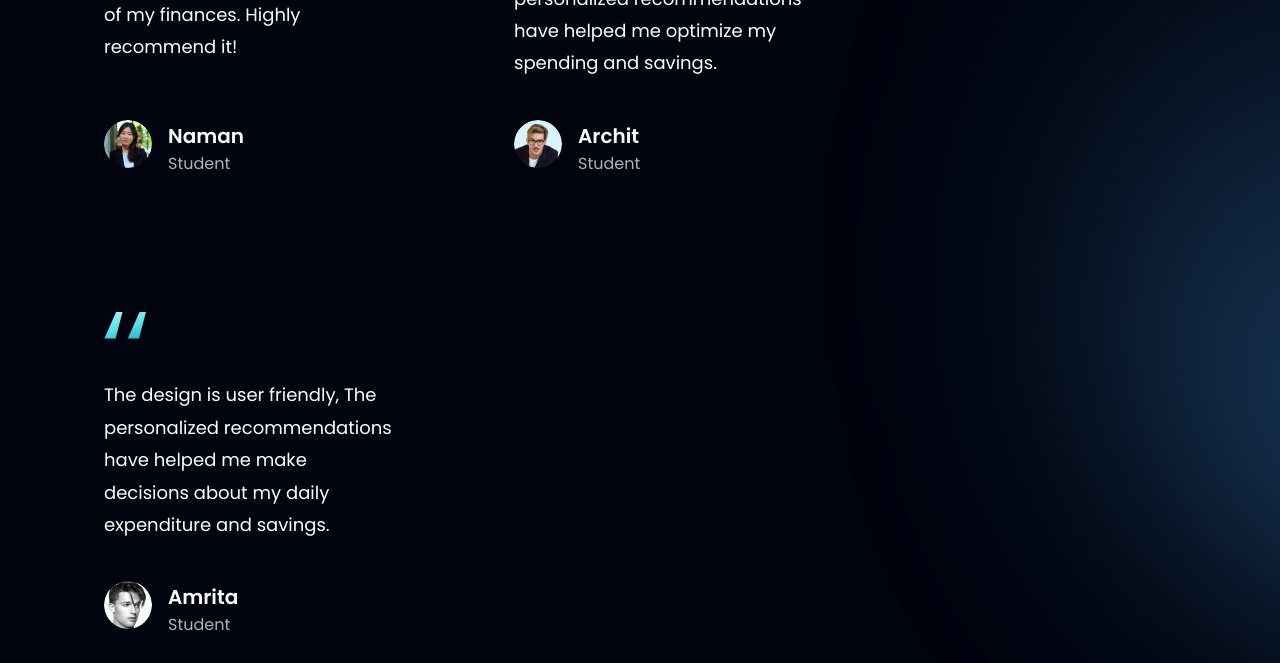
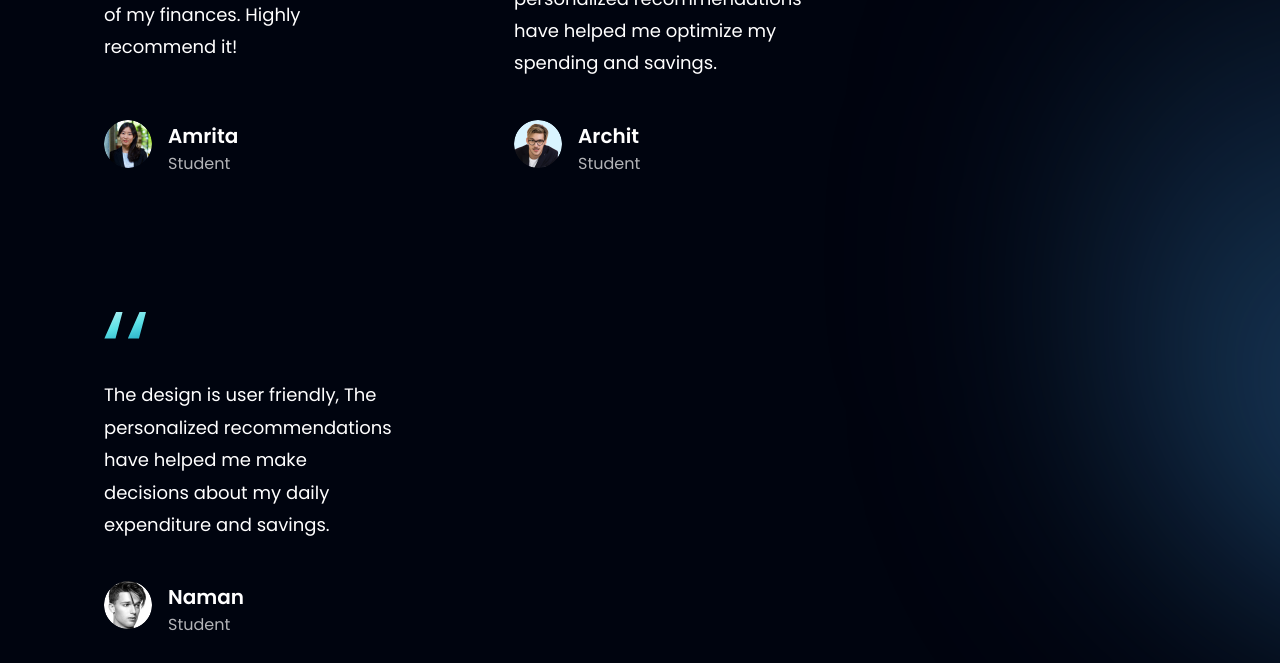
Before and after one commit to A2K2005/SpendSync, a React (Vite) app in the folder frontend/: page / in a window 1280 px wide. Shown: the part 2840-3503 px from the top of the page. Built offline with nearby package versions, Linux system fonts and the light colour scheme.

Commit message:
Update index.js

```diff
--- a/frontend/src/constants/index.js
+++ b/frontend/src/constants/index.js
@@ -63,7 +63,7 @@ export const feedback = [
     id: 'feedback-1',
     content:
       'This site is a game-changer! I feel empowered and in control of my finances. Highly recommend it!',
-    name: 'Naman',
+    name: 'Amrita',
     title: 'Student',
     img: people01,
   },
@@ -79,7 +79,7 @@ export const feedback = [
     id: 'feedback-3',
     content:
       "The design is user friendly, The personalized recommendations have helped me make decisions about my daily expenditure and savings.",
-    name: 'Amrita',
+    name: 'Naman',
     title: 'Student',
     img: people03,
   },
```
